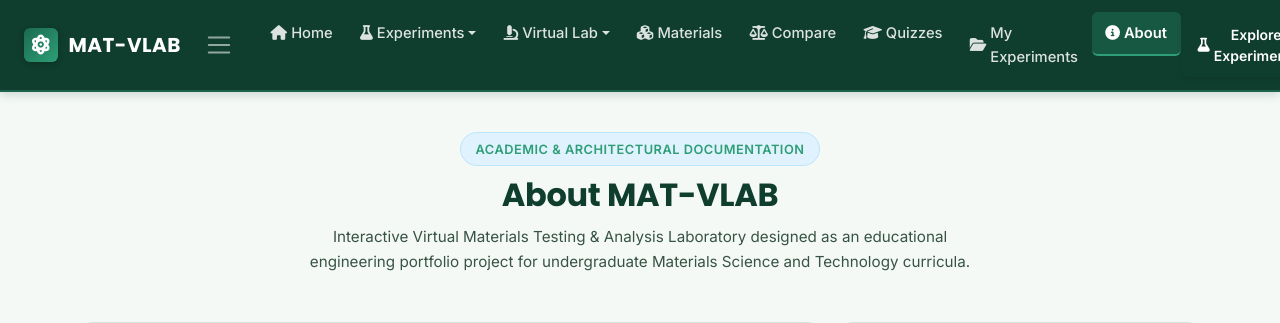
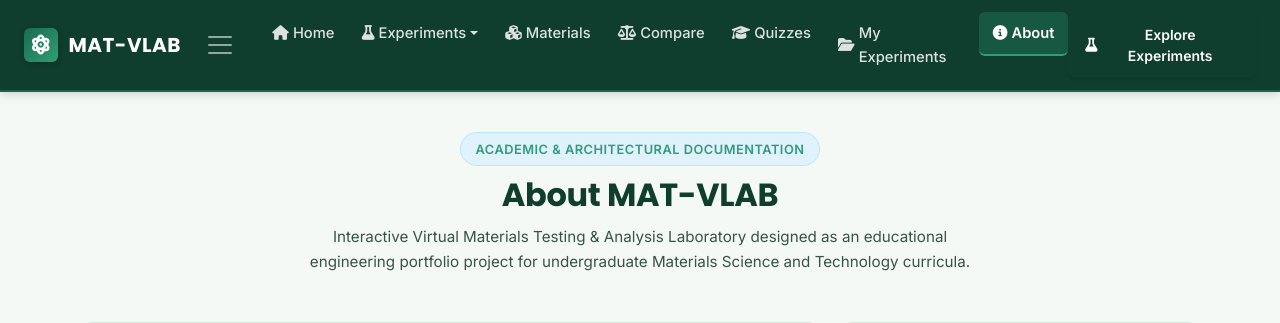
Before and after one commit to DhruvaHD/mat-vlab, a Flask app: page /about in a window 1280 px wide. Shown: the top 323 px of the page. Run offline with Flask 3, Linux system fonts and the light colour scheme; parts of the project's set-up code (start-up, migrations or seed data) failed here and were passed over; some libraries are stand-ins or nearby versions.

Commit message:
Remove Virtual Lab option from top navigation bar

```diff
--- a/templates/base.html
+++ b/templates/base.html
@@ -110,48 +110,6 @@
               <li>
                 <a class="dropdown-item py-2 ps-4" href="{{ url_for('hardness_compare') }}">
                   <i class="fas fa-balance-scale text-success me-2"></i> Comparison &amp; ASTM E140 Conversion
-                </a>
-              </li>
-            </ul>
-          </li>
-          <li class="nav-item dropdown">
-            <a class="nav-link dropdown-toggle {% if active_page in ['simulation', 'manual', 'impact', 'compression'] %}active{% endif %}" href="#" id="vlabDropdown" role="button" data-bs-toggle="dropdown" aria-expanded="false">
-              <i class="fas fa-microscope me-1"></i> Virtual Lab
-            </a>
-            <ul class="dropdown-menu dropdown-menu-matvlab shadow-sm border" aria-labelledby="vlabDropdown">
-              <li class="dropdown-header text-uppercase small fw-bold text-muted">Tensile Testing Station</li>
-              <li>
-                <a class="dropdown-item py-2" href="{{ url_for('simulation') }}">
-                  <i class="fas fa-desktop text-primary me-2"></i> UTM Virtual Simulation Mode
-                </a>
-              </li>
-              <li>
-                <a class="dropdown-item py-2" href="{{ url_for('manual_entry') }}">
-                  <i class="fas fa-keyboard text-success me-2"></i> Manual Laboratory Data Entry
-                </a>
-              </li>
-              <li><hr class="dropdown-divider"></li>
-              <li class="dropdown-header text-uppercase small fw-bold text-muted">Impact &amp; Compression Stations</li>
-              <li>
-                <a class="dropdown-item py-2" href="{{ url_for('impact_test') }}#virtual-lab">
-                  <i class="fas fa-hammer text-danger me-2"></i> Impact Virtual Machine &amp; DBTT
-                </a>
-              </li>
-              <li>
-                <a class="dropdown-item py-2" href="{{ url_for('compression_test') }}#virtual-lab">
-                  <i class="fas fa-arrows-alt-v text-success me-2"></i> Compression Virtual Machine &amp; Curve
-                </a>
-              </li>
-              <li><hr class="dropdown-divider"></li>
-              <li class="dropdown-header text-uppercase small fw-bold text-muted">Hardness Testing Station</li>
-              <li>
-                <a class="dropdown-item py-2" href="{{ url_for('hardness_brinell') }}#simulation">
-                  <i class="fas fa-circle text-primary me-2"></i> Brinell Virtual Machine
-                </a>
-              </li>
-              <li>
-                <a class="dropdown-item py-2" href="{{ url_for('hardness_rockwell') }}#simulation">
-                  <i class="fas fa-gem text-danger me-2"></i> Rockwell Virtual Machine
                 </a>
               </li>
             </ul>
```
